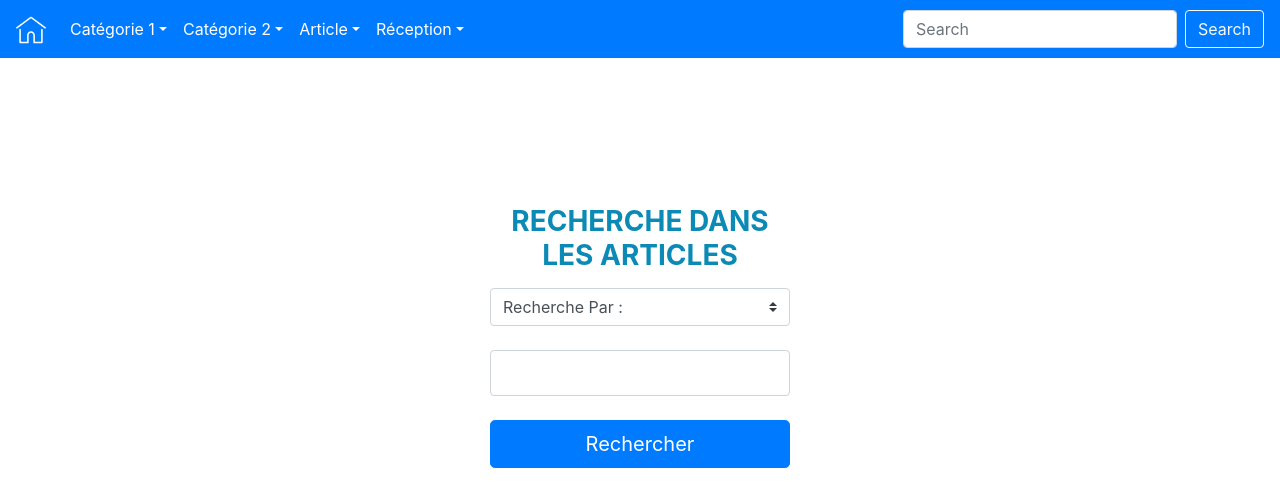
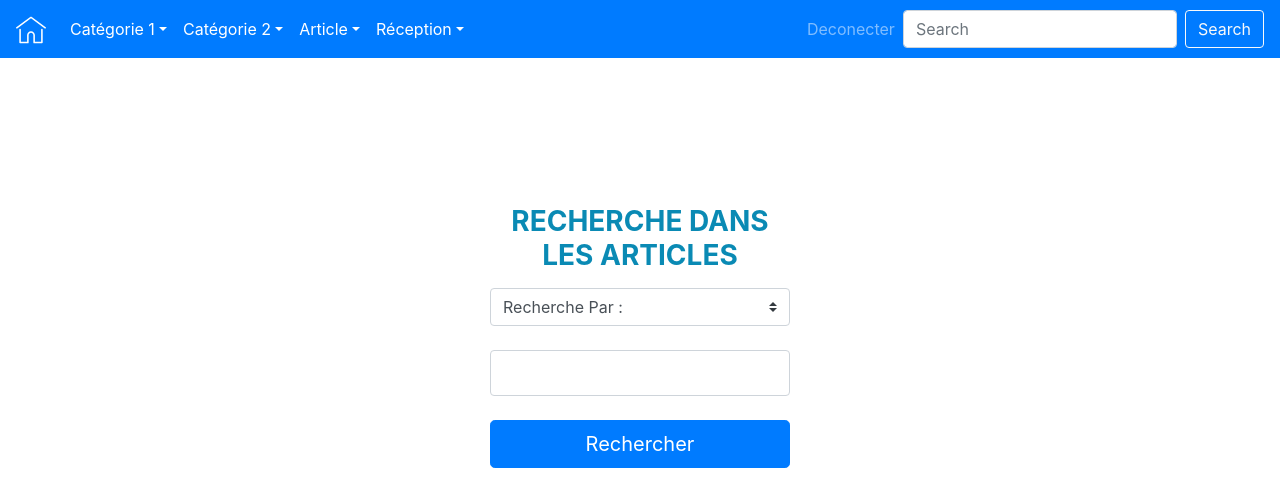
Before and after one commit to DevHamx/application-web-gestion-stock, a PHP site: page /Rechercher_articles.php in a window 1280 px wide. Shown: the top 482 px of the page. Run offline with PHP 8.4, Linux system fonts and the light colour scheme; the visitor is signed in with stand-in values (Sample User, id 1); data that the repository does not hold is empty.

Commit message:
add the sign out link

```diff
--- a/navbar.php
+++ b/navbar.php
@@ -75,6 +75,11 @@
           </div>
         </li>
       </ul>
+      <ul class="navbar-nav ml-auto">
+          <li class="nav-item">
+            <a class="nav-link" href="index.php">Deconecter</a>
+          </li>
+        </ul>
       <form class="form-inline my-2 my-lg-0" method="GET" action="search.php">
         <input required class="form-control mr-sm-2" name="search" type="text" placeholder="Search" aria-label="Search">
         <button class="btn btn-outline-light my-2 my-sm-0" type="submit">Search</button>
```
